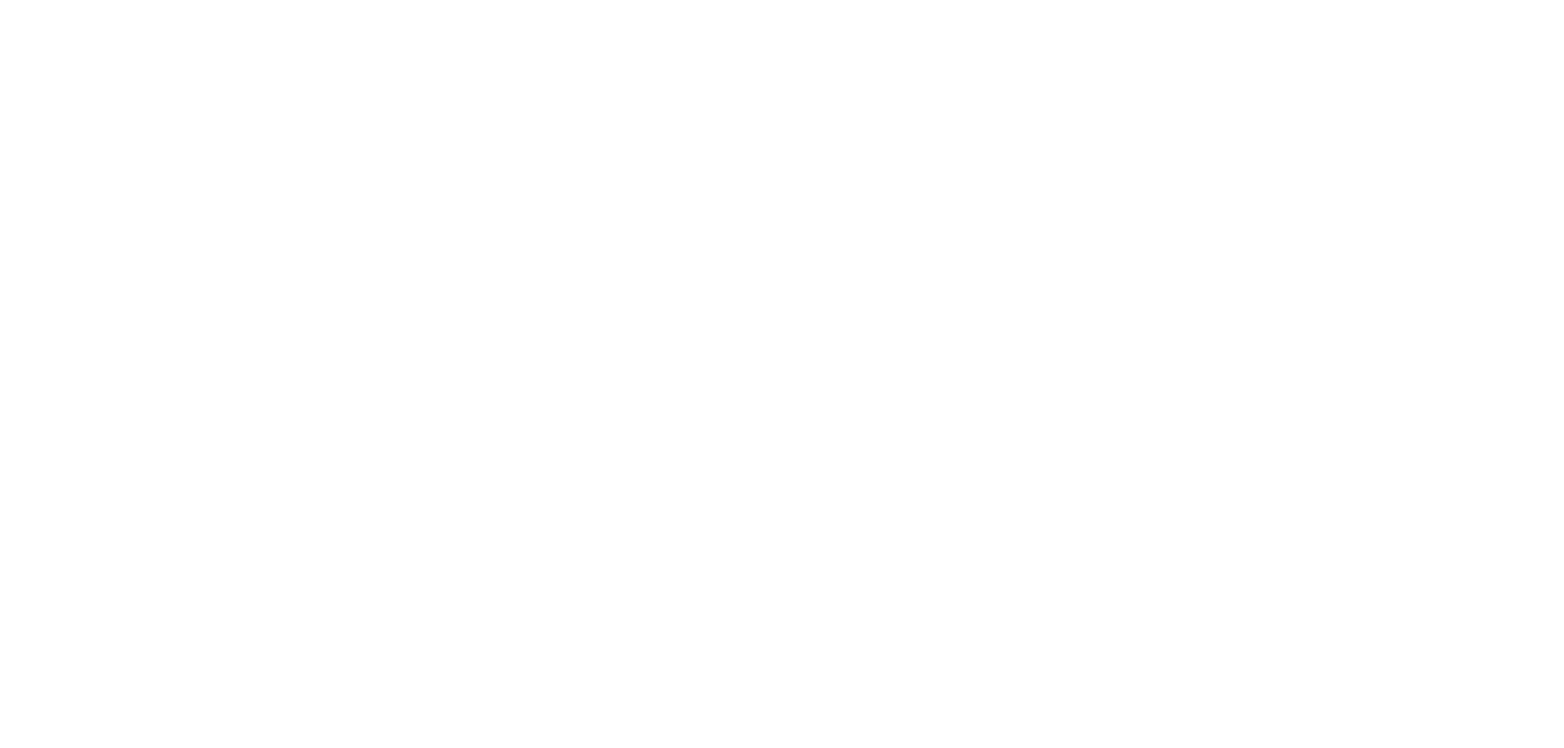
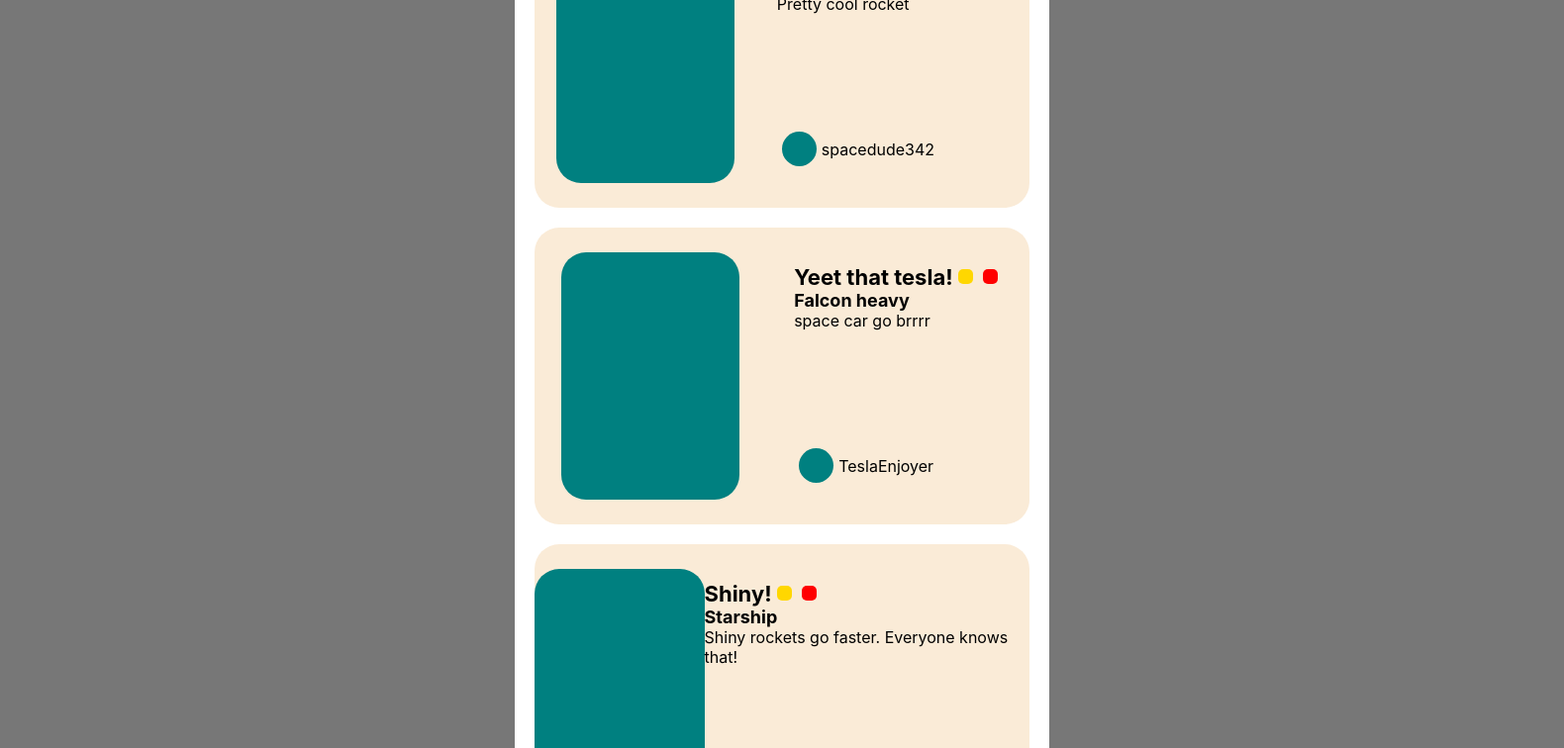
Before and after one commit to ivakhiv99/sora-union-rockets-vitaliy, a React (Create React App) app: page / in a window 1280 px wide. Shown: the top 756 px of the page at 99% size, 1580 px wide, since content can reach past the window. Built offline with nearby package versions, Linux system fonts and the light colour scheme; the HTML template or start-up script is replaced by a standard one.

Commit message:
feat: basic display of mock review list

```diff
--- a/src/App.css
+++ /dev/null
@@ -1,3 +0,0 @@
-.App {
-  text-align: center;
-}
--- a/src/App.tsx
+++ b/src/App.tsx
@@ -1,12 +1,40 @@
-import React from 'react';
-import logo from './logo.svg';
-import './App.css';
+import RocketList from './components/RocketList';
+import styled from 'styled-components';
+import {
+  createBrowserRouter,
+  RouterProvider,
+} from 'react-router-dom';
+
+
+//TODO:
+// add redirect and 404 page
+// add route and page for addning rocket review
+// add route and page for viewing rocket review details
+
+const router = createBrowserRouter([
+  {
+    path:'/',
+    element: <RocketList />
+  }
+]);
+
+const AppWrapper = styled.div`
+  width: 100vw;
+  height: 100vh;
+  padding: 150px;
+  background-color: #777;
+  position: relative;
+`;
+
+
+//TODO:
+// create parent component for rocket list where mock list vould be set into local storage
 
 function App() {
   return (
-    <div className="App">
-
-    </div>
+    <AppWrapper>
+      <RouterProvider router={router} />
+    </AppWrapper>
   );
 }
 
--- /dev/null
+++ b/src/components/RocketList.tsx
@@ -0,0 +1,70 @@
+import RocketReviewItem from './RocketReviewItem';
+import styled from 'styled-components';
+
+const ListWrapper = styled.div`
+    width: 500px;
+    min-height: 800px;
+    border-radius: 20px;
+    position: absolute;
+    top: 50%;
+    left: 50%;
+    transform: translate(-50%, -50%);
+    background-color: #fff;
+    display: flex;
+    flex-direction: column;
+    padding: 20px;
+
+`;
+
+// TODO:
+// add Create review button at the top of the list with redirect to create review page
+
+const RocketReviewList = () => {
+
+    const mockRocketReviewList = [
+        {
+            title: 'Falcon 9 is great!',
+            rocketName: 'Falcon 9',
+            description: 'Pretty cool rocket',
+            id: 0,
+            userInfo: {
+                login: 'spacedude342',
+            }
+        },
+        {
+            title: 'Yeet that tesla!',
+            rocketName: 'Falcon heavy',
+            description: 'space car go brrrr',
+            id: 1,
+            userInfo: {
+                login: 'TeslaEnjoyer',
+            }
+        },
+        {
+            title: 'Shiny!',
+            rocketName: 'Starship',
+            description: 'Shiny rockets go faster. Everyone knows that!',
+            id: 2,
+            userInfo: {
+                login: 'spacedude342',
+            }
+        },
+        {
+            title: 'Belly flop looks cool',
+            rocketName: 'Starship',
+            description: 'This little maneuver is gonna cost us 51 years... to get it right',
+            id: 3,
+            userInfo: {
+                login: 'CooperDidIt',
+            }
+        }
+    ];
+
+    return (
+       <ListWrapper>
+            {mockRocketReviewList.map((rocketReview) => <RocketReviewItem data={rocketReview} key={rocketReview.id} />)}
+       </ListWrapper>
+    )
+};
+
+export default RocketReviewList;
--- /dev/null
+++ b/src/components/RocketReviewItem.tsx
@@ -0,0 +1,100 @@
+import { FC } from 'react'
+import styled from 'styled-components';
+import { FlexRow, ButtonPlaceholder } from '../styles/common';
+import RocketReview from '../types/review';
+
+const ReviewItem = styled.div`
+    width: 100%;
+    height: 300px;
+    border-radius: 25px;
+    background-color: antiquewhite;
+    margin-bottom: 20px;
+    display: flex;
+    flex-direction: row;
+    align-items: center;
+    justify-content: space-around;
+`;
+
+const ImgPlaceholder = styled.div`
+    width: 180px;
+    height: 250px;
+    border-radius: 25px;
+    background-color: teal;
+`;
+
+const EditPlaceholder = styled(ButtonPlaceholder)`
+    background-color: gold;
+`;
+
+const DeletePlaceholder = styled(ButtonPlaceholder)`
+    background-color: red;
+`;
+
+const UserAvatarPlaceholder = styled(ButtonPlaceholder)`
+    width: 35px;
+    height: 35px;
+    background-color: teal;
+    border-radius: 50%;
+`;
+
+const ReviewTitle = styled.h2`
+    margin: 0;
+    font-size: 22px;
+`;
+
+const RocketName = styled.h3`
+    margin: 0;
+    font-size: 18px;
+`;
+
+const RocketDescription = styled.div`
+    height: 134px;
+`;
+
+const UserInfo = styled(FlexRow)`
+    align-items: center;
+`;
+
+interface RocketREviewProps {
+    data: RocketReview
+}
+
+
+//TODO:
+// redirect user to review details page on item click
+// handle edit button click: redirect user to create review page with prefilled feilds
+// handle delete button click:
+//  - show modal with confirmation
+//  - delete review
+
+const RocketReviewItem: FC<RocketREviewProps> = ({data}) => {
+    const {
+        title,
+        rocketName,
+        description,
+        userInfo,
+    } = data;
+
+    return (
+        <ReviewItem>
+            <ImgPlaceholder/>
+            <div className="reviewPreview">
+                <FlexRow>
+                    <ReviewTitle>{title}</ReviewTitle>
+                    <FlexRow>
+                        <EditPlaceholder/>
+                        <DeletePlaceholder/>
+                    </FlexRow>
+                </FlexRow>
+                <RocketName>{rocketName}</RocketName>
+                <RocketDescription>{description}</RocketDescription>
+                <UserInfo>
+                    <UserAvatarPlaceholder/>
+                    <div className="username">{userInfo?.login}</div>
+                </UserInfo>
+            </div>
+        </ReviewItem>
+    );
+};
+
+export default RocketReviewItem;
--- /dev/null
+++ b/src/styles/common.tsx
@@ -0,0 +1,18 @@
+import styled from 'styled-components';
+
+
+const FlexRow = styled.div`
+    display: flex;
+    flex-direction: row;
+`;
+
+const ButtonPlaceholder = styled.div`
+    width: 15px;
+    height: 15px;
+    margin: 5px;
+    border-radius: 5px;
+    cursor: pointer;
+    background-color: #333;
+`
+
+export { FlexRow, ButtonPlaceholder };
--- /dev/null
+++ b/src/types/review.tsx
@@ -0,0 +1,11 @@
+type RocketReview = {
+    title: string;
+    rocketName: string;
+    description: string;
+    id: number;
+    userInfo: {
+        login: string;
+    }
+}
+
+export default RocketReview;
```
Also changed, not shown: package.json (+7 -1 lines), 1 other file (tests, documents, lock files or other folders).
